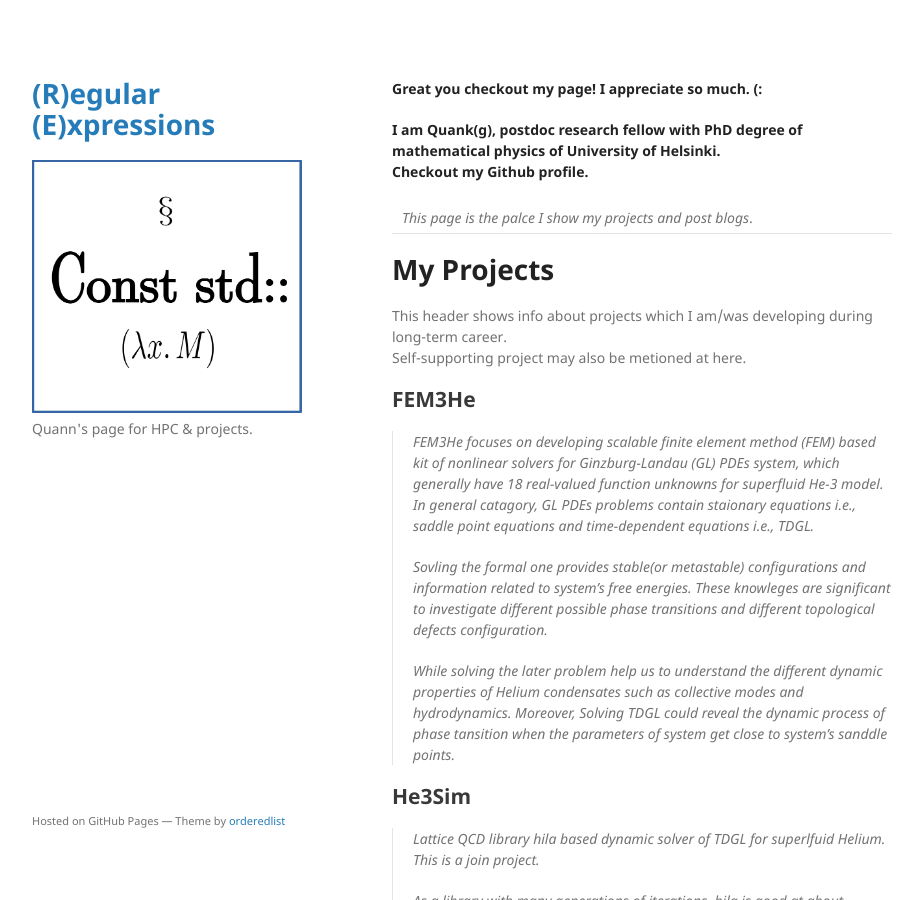
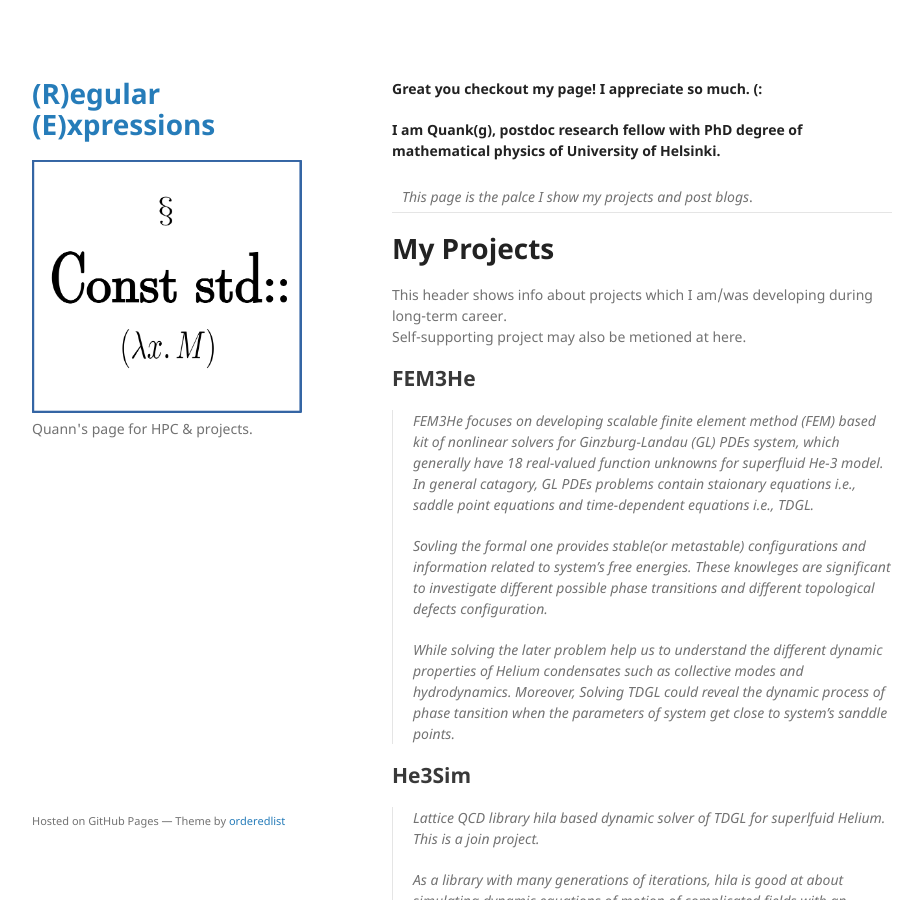
Before and after one commit to Quank-hpc/Quank-hpc.github.io, a Jekyll site: the page built from index.md, in a window 1280 px wide and 900 px high. Shown: the whole window, without its empty margins (178-1100 px from the left). Built offline with Jekyll 4.4.1, drawn with Linux system fonts in a browser that asks for light colours.

Commit message:
update index.md

```diff
--- a/index.md
+++ b/index.md
@@ -6,7 +6,6 @@ layout: default
 
 **I am Quank(g), postdoc research fellow with PhD degree of mathematical physics of University of Helsinki.**
 <br/>
-**Checkout my Github profile.**
 
 |:----------------------------------------------------------|
 |_This page is the palce I show my projects and post blogs_.|
```
